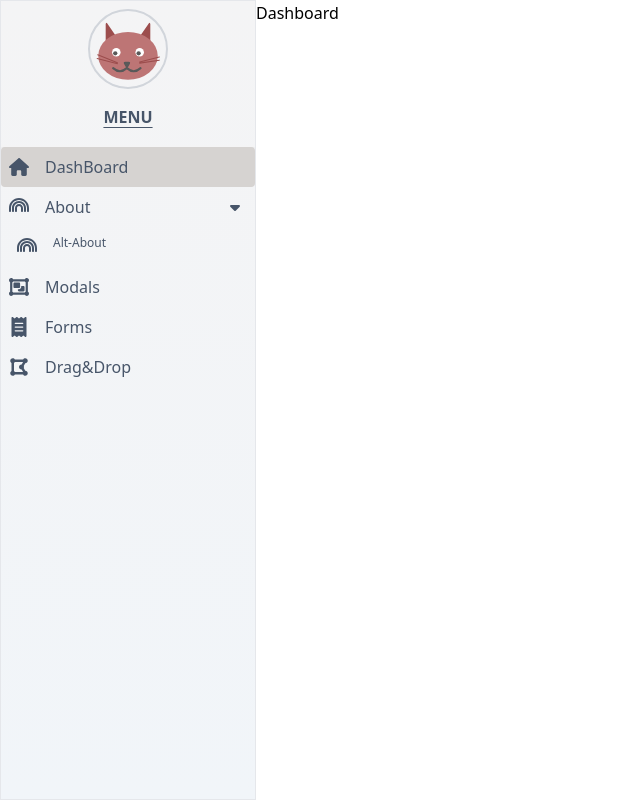
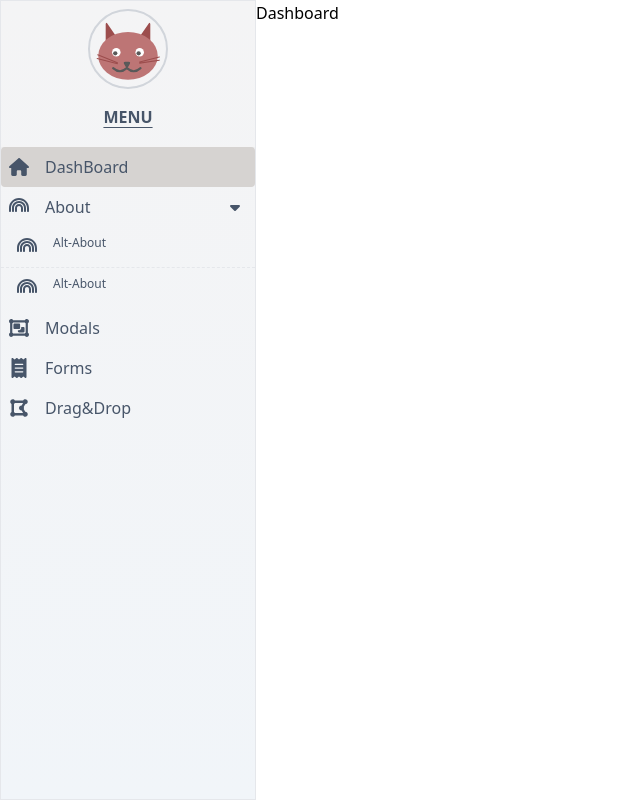
Before and after one commit to muratguven/vu-tailwind, a Vue app: page / in a window 1280 px wide. Both pictures are taken after a click on the link "About". Shown: the whole page, without its empty margins (0-640 px from the left). Built offline with nearby package versions, Linux system fonts and the light colour scheme.

Commit message:
sidebar and expand

```diff
--- a/src/App.vue
+++ b/src/App.vue
@@ -14,8 +14,8 @@
     </div>
   </div> -->
   <div class="flex h-screen container">
-    <!-- <Sidebar /> -->
-    <Navbar :menu-items="menuDataState" >
+
+    <Sidebar :menu-items="menuDataState" >
       <template #logo>
       <svg
           xmlns="http://www.w3.org/2000/svg"
@@ -55,7 +55,7 @@
           </g>
         </svg>
       </template>
-    </Navbar>
+    </Sidebar>
 
     <RouterView />
 
@@ -63,8 +63,8 @@
   </div>
 </template>
 <script setup lang="ts">
-import Sidebar from './components/sidebar/Sidebar.vue'
-import Navbar from '@/components/sidebar/Navbar.vue'
+
+import Sidebar from '@/components/sidebar/Sidebar.vue'
 
 import { ref } from 'vue'
 
@@ -79,6 +79,11 @@ const menuDataState = ref([
     iconName: "fa-solid fa-rainbow",
     text: "About",
     children: [
+      {
+        to: "/about",
+        iconName: "fa-solid fa-rainbow",
+        text: "Alt-About",
+      },
       {
         to: "/about",
         iconName: "fa-solid fa-rainbow",
--- a/src/components/sidebar/Navbar.vue
+++ /dev/null
@@ -1,88 +0,0 @@
-<template>
-  <aside
-    class="w-1/2 md:w-1/5 h-screen overflow-hidden border bg-gradient-to-t from-slate-100 to-zinc-100"
-  >
-    <div class="flex flex-col items-center justify-center">
-      <slot name="logo"> </slot>
-
-      <h2
-        class="mt-4 text-sm font-bold md:text-base md:font-extrabold uppercase text-slate-600 underline underline-offset-4"
-      >
-        {{ props.appName }}
-      </h2>
-      <hr class="mt-4 w-full border border-zinc-100 shadow-sm" />
-    </div>
-
-    <ul class="flex flex-col justify-center text-slate-600">
-      <li class="relative" v-for="item in props.menuItems" :key="item.to">
-        <RouterLink
-          :to="item.to"
-          v-if="item.children?.length === 0 || !item.children"
-          class="flex h-10 p-2 cursor-pointer rounded-md justify-start items-center hover:bg-zinc-300"
-        >
-          <font-awesome-icon
-            :icon="item.iconName"
-            class="h-4 w-4 md:h-5 md:w-5"
-          />
-
-          <span class="ml-2 text-xs md:ml-4 md:text-base">{{ item.text }}</span>
-        </RouterLink>
-        <a class="flex h-10 p-2 cursor-pointer rounded-md hover:bg-zinc-300" v-else>
-          <font-awesome-icon
-            :icon="item.iconName"
-            class="h-4 w-4 md:h-5 md:w-5"
-          />
-          <span class="ml-2 text-xs md:ml-4 md:text-base">{{ item.text }}</span>
-          <font-awesome-icon
-            icon="fa-solid fa-caret-down"
-            class="absolute right-3 top-3 h-3 w-3 md:h-4 md:w-4"
-          />
-        </a>
-        <ul
-          class="flex flex-col divide-y divide-dashed text-slate-600"
-        >
-          <li
-            class="relative"
-            v-for="subItem in item.children"
-            :key="subItem.to"
-          >
-            <RouterLink
-              :to="subItem.to"
-              class="flex h-10 pl-4 pt-2 cursor-pointer rounded hover:bg-stone-200"
-            >
-              <font-awesome-icon
-                :icon="subItem.iconName"
-                class="h-4 w-4 md:h-5 md:w-5"
-              />
-
-              <span class="ml-2 text-xs md:ml-4"> {{ subItem.text }}</span>
-            </RouterLink>
-          </li>
-        </ul>
-      </li>
-    </ul>
-  </aside>
-</template>
-
-<script setup lang="ts">
-import SidebarRaw from "@/bases/SidebarRaw";
-import { ref, defineProps } from "vue";
-
-const props = defineProps({
-  appName: { type: String, default: "Menu" },
-  class: { type: String },
-  menuItems: { type: Array<SidebarRaw>, required: true },
-});
-</script>
-
-<style lang="postcss">
-li:has(> a.router-link-active) {
-  @apply bg-stone-300 rounded;
-}
-.menu-item {
-  @apply relative h-10 w-full md:font-medium;
-}
-.menu-text {
-  @apply text-xs md:text-base sm:px-5 opacity-100;
-}
-</style>
--- /dev/null
+++ b/src/components/sidebar/Sidebar-old.vue
@@ -0,0 +1,96 @@
+<template>
+  <aside class="sidebar" :class="expandWidth">
+    <div
+      class="flex flex-col items-center justify-end mb-4 border-b-[1px] border-purple-500 shadow-[0_30px_30px_-15px_rgba(172,91,239,0.3)]"
+    >
+      <img src="../../assets/vue.svg" alt="" class="logo" />
+      <button
+        @click="expand()"
+        class="m-2 transition all duration-300 ease-out hover:-translate-y-1"
+      >
+        <font-awesome-icon
+          icon="fa-solid fa-arrow-right-arrow-left"
+          class="h-5 w-5"
+        />
+      </button>
+    </div>
+
+    <div class="-mx-4 my-0">
+      <SidebarMenu :is_expanded="is_expanded" :menu-data="menuDataState" />
+    </div>
+  </aside>
+</template>
+
+<script setup lang="ts">
+import { ref, computed } from "vue";
+import SidebarMenu from "./SidebarMenu-old.vue";
+//States
+const is_expanded = ref(false);
+
+//Methods
+const expand = () => (is_expanded.value = !is_expanded.value);
+
+const menuDataState = ref([
+  {
+    to: "/",
+    iconName: "fa-solid fa-house",
+    text: "DashBoard",
+  },
+  {
+    to: "/about",
+    iconName: "fa-solid fa-rainbow",
+    text: "About",
+    children: [
+      {
+        to: "/about",
+        iconName: "fa-solid fa-rainbow",
+        text: "Alt-About",
+      },
+    ],
+  },
+  {
+    to: "/modal",
+    iconName: "fa-solid fa-object-group",
+    text: "Modals",
+    children: [
+      {
+        to: "/about",
+        iconName: "fa-solid fa-rainbow",
+        text: "Alt-About",
+      },
+    ],
+  },
+  {
+    to: "/form",
+    iconName: "fa-solid fa-receipt",
+    text: "Forms",
+  },
+  {
+    to: "/dragable",
+    iconName: "fa-solid fa-draw-polygon",
+    text: "Drag&Drop",
+  },
+]);
+const expandWidth = computed(() => ({
+  "sidebar-expand": is_expanded.value,
+}));
+</script>
+
+<style lang="postcss">
+.logo {
+  @apply w-[2rem] h-[2rem] my-3 md:w-[4rem] md:h-[4rem] border border-purple-400 rounded-full shadow-lg shadow-purple-500;
+}
+
+.sidebar {
+    @apply flex flex-col overflow-hidden text-slate-100 h-screen p-4 backdrop-blur-sm bg-gradient-to-t from-violet-500 to-fuchsia-500 transition-[width] duration-300 ease-in;
+
+    .menu-text {
+      @apply block opacity-0 w-0 transition-all duration-200 ease-in-out text-xs sm:text-sm md:text-base;
+    }
+  }
+  .sidebar-expand {
+    @apply w-[30%] sm:w-[15%] md:w-[18%] absolute z-50 md:relative md:z-0;
+
+
+  }
+</style>
--- a/src/components/sidebar/Sidebar.vue
+++ b/src/components/sidebar/Sidebar.vue
@@ -1,96 +1,112 @@
 <template>
-  <aside class="sidebar" :class="expandWidth">
-    <div
-      class="flex flex-col items-center justify-end mb-4 border-b-[1px] border-purple-500 shadow-[0_30px_30px_-15px_rgba(172,91,239,0.3)]"
-    >
-      <img src="../../assets/vue.svg" alt="" class="logo" />
-      <button
-        @click="expand()"
-        class="m-2 transition all duration-300 ease-out hover:-translate-y-1"
+  <aside
+    class="w-1/2 md:w-1/5 h-screen overflow-hidden border bg-gradient-to-t from-slate-100 to-zinc-100 dark:from-indigo-900 dark:to-indigo-300"
+  >
+    <div class="flex flex-col items-center justify-center">
+      <slot name="logo"> </slot>
+
+      <h2
+        class="mt-4 text-sm font-bold md:text-base md:font-extrabold uppercase text-slate-600 dark:text-slate-50 underline underline-offset-4"
       >
-        <font-awesome-icon
-          icon="fa-solid fa-arrow-right-arrow-left"
-          class="h-5 w-5"
-        />
-      </button>
+        {{ props.appName }}
+      </h2>
+      <hr class="mt-4 w-full border border-zinc-100 dark:border-indigo-300 shadow-sm" />
     </div>
 
-    <div class="-mx-4 my-0">
-      <SidebarMenu :is_expanded="is_expanded" :menu-data="menuDataState" />
-    </div>
+    <ul class="flex flex-col justify-center text-slate-600 dark:text-slate-50">
+      <li class="relative" v-for="(item, index) in menuItems" >
+        <RouterLink
+          :to="item.to"
+          v-if="item.children?.length === 0 || !item.children"
+          class="flex h-10 p-2 cursor-pointer rounded-md justify-start items-center hover:bg-zinc-300 dark:hover:bg-purple-600"
+        >
+          <font-awesome-icon
+            :icon="item.iconName"
+            class="h-4 w-4 md:h-5 md:w-5"
+          />
+
+          <span class="ml-2 text-xs md:ml-4 md:text-base">{{ item.text }}</span>
+        </RouterLink>
+        <a class="flex h-10 p-2 cursor-pointer rounded-md hover:bg-zinc-300 dark:hover:bg-purple-600" v-else @click="toggleMenu(index)">
+          <font-awesome-icon
+            :icon="item.iconName"
+            class="h-4 w-4 md:h-5 md:w-5"
+
+
+          />
+          <span class="ml-2 text-xs md:ml-4 md:text-base" >{{ item.text }}</span>
+          <font-awesome-icon
+            icon="fa-solid fa-caret-down"
+            class="absolute right-3 top-3 h-3 w-3 md:h-4 md:w-4"
+          />
+        </a>
+        <Fade>
+          <ul
+          class="flex flex-col divide-y divide-dashed text-slate-600 dark:text-slate-50"
+          v-if="toggleList[index]"
+        >
+
+          <li
+            class="relative"
+            v-for="subItem in item.children"
+            :key="subItem.to"
+          >
+            <RouterLink
+              :to="subItem.to"
+              class="flex h-10 pl-4 pt-2 cursor-pointer rounded hover:bg-stone-200 dark:hover:bg-fuchsia-600"
+            >
+              <font-awesome-icon
+                :icon="subItem.iconName"
+                class="h-4 w-4 md:h-5 md:w-5"
+              />
+
+              <span class="ml-2 text-xs md:ml-4"> {{ subItem.text }}</span>
+            </RouterLink>
+          </li>
+        </ul>
+        </Fade>
+
+      </li>
+    </ul>
   </aside>
 </template>
 
 <script setup lang="ts">
-import { ref, computed } from "vue";
-import SidebarMenu from "./SidebarMenu.vue";
-//States
-const is_expanded = ref(false);
+import SidebarRaw from "@/bases/SidebarRaw";
+import { ref, reactive, defineProps, onMounted } from "vue";
+import Fade from '@/components/transitions/fade.vue'
 
-//Methods
-const expand = () => (is_expanded.value = !is_expanded.value);
+const props = defineProps({
+  appName: { type: String, default: "Menu" },
+  class: { type: String },
+  menuItems: { type: Array<SidebarRaw>, required: true },
+});
 
-const menuDataState = ref([
-  {
-    to: "/",
-    iconName: "fa-solid fa-house",
-    text: "DashBoard",
-  },
-  {
-    to: "/about",
-    iconName: "fa-solid fa-rainbow",
-    text: "About",
-    children: [
-      {
-        to: "/about",
-        iconName: "fa-solid fa-rainbow",
-        text: "Alt-About",
-      },
-    ],
-  },
-  {
-    to: "/modal",
-    iconName: "fa-solid fa-object-group",
-    text: "Modals",
-    children: [
-      {
-        to: "/about",
-        iconName: "fa-solid fa-rainbow",
-        text: "Alt-About",
-      },
-    ],
-  },
-  {
-    to: "/form",
-    iconName: "fa-solid fa-receipt",
-    text: "Forms",
-  },
-  {
-    to: "/dragable",
-    iconName: "fa-solid fa-draw-polygon",
-    text: "Drag&Drop",
-  },
-]);
-const expandWidth = computed(() => ({
-  "sidebar-expand": is_expanded.value,
-}));
+const toggleList : Array<boolean> = reactive([]);
+
+const toggleMenu = (index:any)=>{
+
+  toggleList[index] = !toggleList[index];
+
+}
+
+onMounted(()=>{
+  props.menuItems.forEach((value)=>{
+    toggleList.push(false);
+  })
+
+});
+
 </script>
 
 <style lang="postcss">
-.logo {
-  @apply w-[2rem] h-[2rem] my-3 md:w-[4rem] md:h-[4rem] border border-purple-400 rounded-full shadow-lg shadow-purple-500;
+li:has(> a.router-link-active) {
+  @apply bg-stone-300 rounded dark:bg-purple-500;
 }
-
-.sidebar {
-    @apply flex flex-col overflow-hidden text-slate-100 h-screen p-4 backdrop-blur-sm bg-gradient-to-t from-violet-500 to-fuchsia-500 transition-[width] duration-300 ease-in;
-
-    .menu-text {
-      @apply block opacity-0 w-0 transition-all duration-200 ease-in-out text-xs sm:text-sm md:text-base;
-    }
-  }
-  .sidebar-expand {
-    @apply w-[30%] sm:w-[15%] md:w-[18%] absolute z-50 md:relative md:z-0;
-
-
-  }
+.menu-item {
+  @apply relative h-10 w-full md:font-medium;
+}
+.menu-text {
+  @apply text-xs md:text-base sm:px-5 opacity-100;
+}
 </style>
```
Also changed, not shown: src/components/sidebar/SidebarMenu-old.vue (renamed from src/components/sidebar/SidebarMenu.vue).
